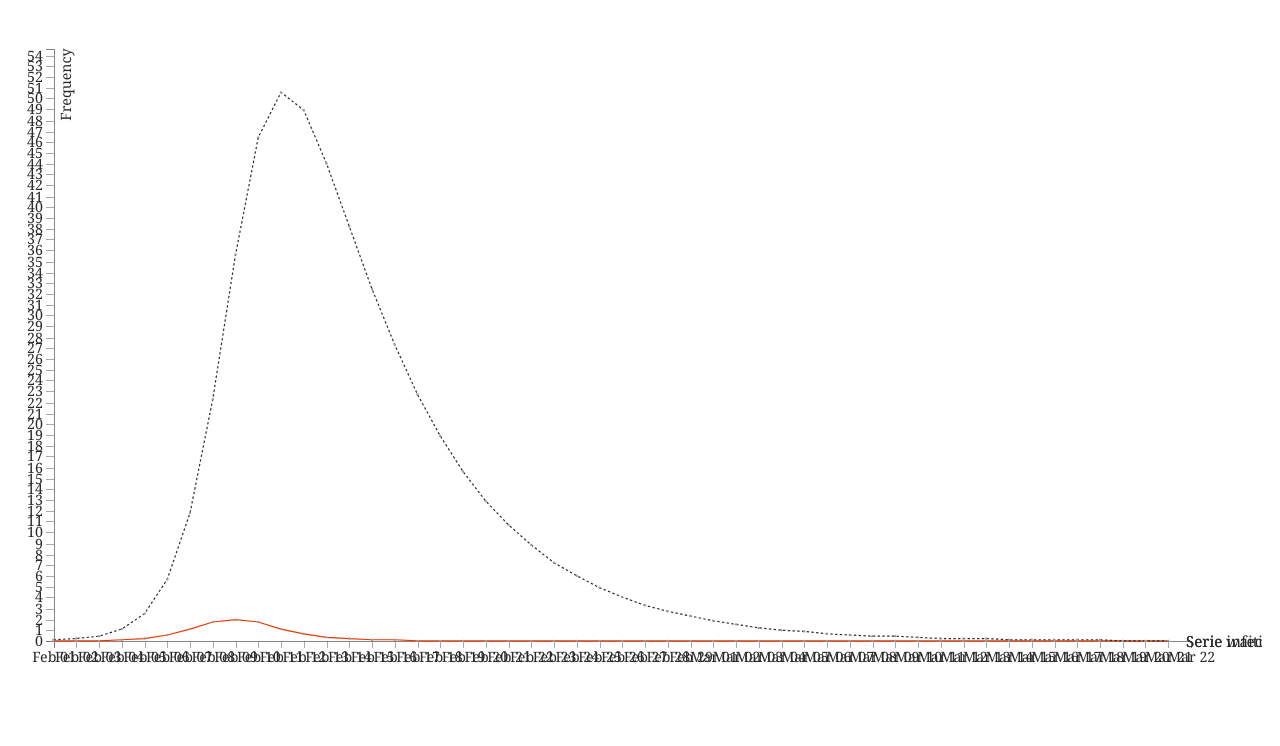
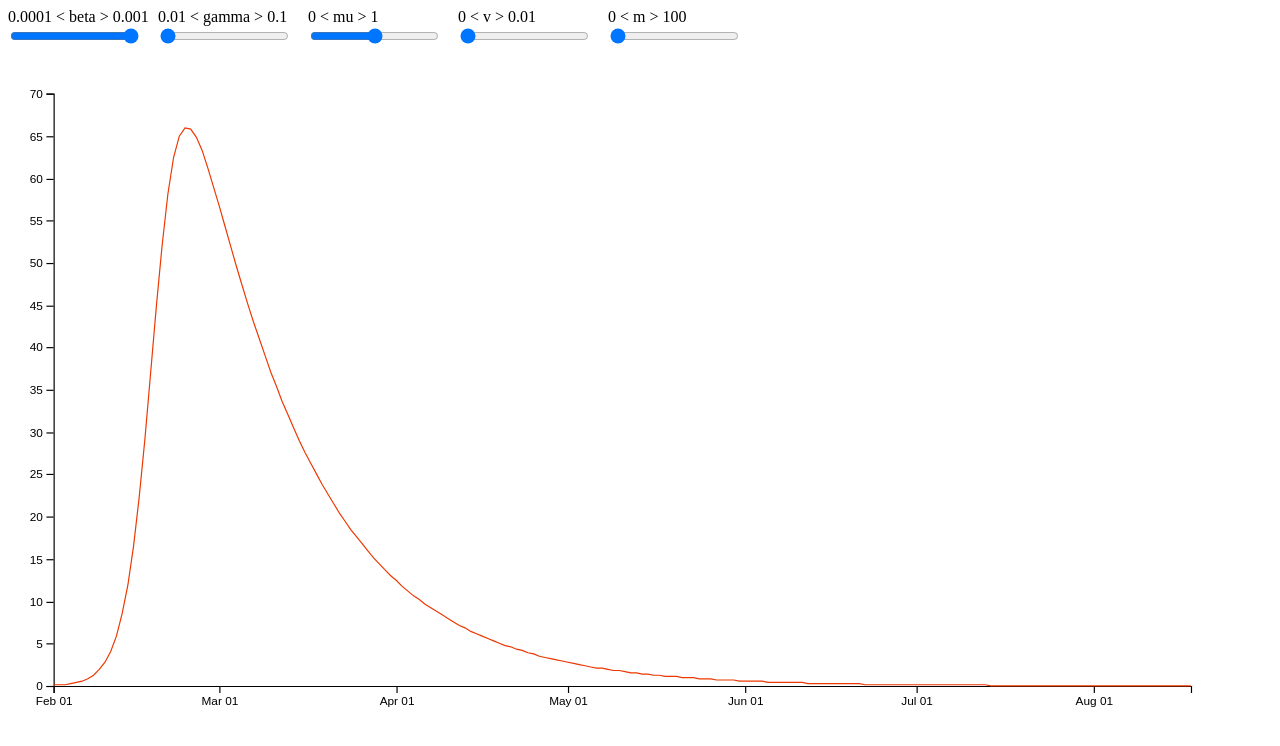
Before and after one commit to epicurve/epicurve.github.io, a plain HTML site: page index.html in a window 1280 px wide. Drawn offline with nearby package versions, Linux system fonts and the light colour scheme; no server answers.

Commit message:
Working curve

```diff
--- a/css/style.css
+++ b/css/style.css
@@ -1,7 +1,7 @@
-svg {
+/*svg {
     display: block;
     margin: 0 auto;
-}
+}*/
 
 /* AXES */
 /* ticks */
@@ -61,3 +61,8 @@ font-size: 150%;
 stroke: none;
 fill: #9c9c9c;
 }
+
+.inputdiv {
+display: inline-block;
+width:150px;
+}
--- a/js/viz.js
+++ b/js/viz.js
@@ -1,16 +1,27 @@
-var beta = 0.000554;
+var sim_params = new Object();
+sim_params.beta = 0.0010;
+sim_params.gamma = 0.01;
+sim_params.v = 0;
+sim_params.mu = 0.5;
+sim_params.m = 3
+
+var display_params = new Object();
+
+function sim_curve() {
+  var beta = sim_params.beta
+  var gamma = sim_params.gamma
   var beta_external = 0.01 * beta;
-var m = 3;
-var gamma = 0.01;
+  var m = sim_params.m;
   var rho = gamma / beta;
   var dt = 0.1;
   var T = 10000;
-var v = 0;
-var mu = 0.5;
+  var v = sim_params.v;
+  var mu = sim_params.mu;
   var N = 500;
   var y0 = 0.1;
 
-var data_frequency = T / 50;
+  var num_points = 200;
+  var data_frequency = T / num_points;
 
   var w = 0;
   var x = 100-y0;
@@ -49,34 +60,101 @@ for (t = 0; t < T; t++) {
   }
   var end_date = new Date(2020, 1, 1 + day);
 
-// barWidth = width / data.length - padding;
+  var sim_data = [
+    // {id: "waiting", values: ws},
+    {id: "infected", values: ys},
+    // {id: "healthy", values: xs},
+    // {id: "removed", values: zs},
+  ];
+  return sim_data;
+}
 
-// let svg = d3.select('body')
-//             .append('svg')
-//             .attr('width', width)
-//             .attr('height', height);
+const line = d3.line()
+    .x(function(d) { return xScale(d.date); })
+    .y(function(d) { return yScale(d.measurement); });
 
-// svg.selectAll('rect')
-//   .data(data)
-//   .enter()
-//     .append('rect')
-//     .attrs({
-//       x: (d, i) => i * (width / data.length),
-//       y: d => height - d,
-//       width: barWidth,
-//       height: d => d,
-//       fill: 'green'
+function update_plot(sim_data) {
+  d3.select("path.line-0").remove()
+
+  // update_axis(sim_data)
+  let id = 0;
+  const ids = function () {
+      return "line-"+id++;
+  }
+
+  //----------------------------LINES-----------------------------//
+  const lines = svg.selectAll("lines")
+      .data(sim_data)
+      .enter()
+      .append("g");
+
+  lines.append("path")
+  .attr("class", ids)
+  .attr("d", function(d) { return line(d.values); });
+
+  // lines.append("text")
+  // .attr("class","serie_label")
+  // .datum(function(d) {
+  //     return {
+  //         id: d.id,
+  //         value: d.values[d.values.length - 1]}; })
+  // .attr("transform", function(d) {
+  //         return "translate(" + (xScale(d.value.date) + 10)
+  //         + "," + (yScale(d.value.measurement) + 5 )+ ")"; })
+  // .attr("x", 5)
+  // .text(function(d) { return ("Serie ") + d.id; });
+
+  //---------------------------POINTS-----------------------------//
+  // lines.selectAll("points")
+  // .data(function(d) {return d.values})
+  // .enter()
+  // .append("circle")
+  // .attr("cx", function(d) { return xScale(d.date); })
+  // .attr("cy", function(d) { return yScale(d.measurement); })
+  // .attr("r", 1)
+  // .attr("class","point")
+  // .style("opacity", 1);
+
+  //---------------------------EVENTS-----------------------------//
+
+  // lines.selectAll("circles")
+  // .data(function(d) { return(d.values); } )
+  // .enter()
+  // .append("circle")
+  // .attr("cx", function(d) { return xScale(d.date); })
+  // .attr("cy", function(d) { return yScale(d.measurement); })
+  // .attr('r', 10)
+  // .style("opacity", 0)
+  // .on('mouseover', function(d) {
+  //     tooltip.transition()
+  // .delay(30)
+  //     .duration(200)
+  //     .style("opacity", 1);
+  //     tooltip.html(d.measurement)
+  //     .style("left", (d3.event.pageX + 25) + "px")
+  //     .style("top", (d3.event.pageY) + "px");
+  //     const selection = d3.select(this).raise();
+  //     selection
+  //     .transition()
+  //     .delay("20")
+  //     .duration("200")
+  //     .attr("r", 6)
+  //     .style("opacity", 1)
+  //     .style("fill","#ed3700");
+  // })
+  // .on("mouseout", function(d) {
+  //     tooltip.transition()
+  //     .duration(100)
+  //     .style("opacity", 0);
+  //     const selection = d3.select(this);
+  //     selection
+  //     .transition()
+  //     .delay("20")
+  //     .duration("200")
+  //     .attr("r", 10)
+  //     .style("opacity", 0);
   // });
-
-// svg.selectAll('text')
-//   .data(data)
-//   .enter()
-//     .append('text')
-//     .text((d) => d)
-//     .attrs({
-//       x: (d,i) => i * (width / data.length) + barWidth / 2 - 10,
-//       y: (d) => height - d + 20
-// });
+}
 
 //------------------------1. PREPARATION------------------------//
 //-----------------------------SVG------------------------------//
@@ -86,7 +164,48 @@ const margin = 5;
 const padding = 5;
 const adj = 30;
 // we are appending SVG first
-const svg = d3.select("div#container").append("svg")
+const container = d3.select("div#container")
+
+function update() {
+  beta = document.getElementById("beta_slider").value;
+  gamma = document.getElementById("gamma_slider").value;
+  sim_data = sim_curve();
+  update_plot(sim_data);
+}
+
+function make_new_slider(sim_param_name, min, max, step) {
+  function update() {
+    sim_params[sim_param_name] = document.getElementById(sim_param_name).value;
+    sim_data = sim_curve();
+    update_plot(sim_data);
+  }
+
+  slider_input = container.append("div")
+    .attr("class", "inputdiv");
+  // slider_input.append("div").text(min);
+  slider_input.append("div")
+    .text(min + " < " + sim_param_name + " > " + max);
+  // slider_input.append("div").text(min).attr("style", "width:150px; margin:0px");
+  slider_input.append("input")
+    .attr("type", "range")
+    .attr("min", min)
+    .attr("max", max)
+    .attr("step", step)
+    .attr("id", sim_param_name)
+    .attr("value", sim_params[sim_param_name])
+    .on("input", function input() {
+      update();
+    });
+  // slider_input.append("div").text(max).attr("style", "width:150px");
+}
+
+make_new_slider("beta", 0.0001, 0.0010, 0.0001, )
+make_new_slider("gamma", 0.01, 0.10, 0.01)
+make_new_slider("mu", 0.0, 1.0, 0.1)
+make_new_slider("v", 0.0, 0.01, 0.001)
+make_new_slider("m", 0, 100, 10)
+
+const svg = container.append("svg")
     .attr("preserveAspectRatio", "xMinYMin meet")
     .attr("viewBox", "-"
           + adj + " -"
@@ -97,60 +216,45 @@ const svg = d3.select("div#container").append("svg")
     .style("margin", margin)
     .classed("svg-content", true);
 
-//-----------------------------DATA-----------------------------//
+sim_data = sim_curve();
+
 const timeConv = d3.timeParse("%d-%b-%Y");
-const dataset = d3.csv("data/data.csv");
-// dataset.then(function(data) {
-//     var slices = data.columns.slice(1).map(function(id) {
-//         return {
-//             id: id,
-//             values: data.map(function(d){
-//                 return {
-//                     date: timeConv(d.date),
-//                     measurement: +d[id]
-//                 };
-//             })
-//         };
-//     });
-
-slices = [
-  {id: "waiting", values: ws},
-  {id: "infected", values: ys},
-];
-// console.log(slices);
-// console.log(slices2);
-
-// slices = slices2;
 
 //----------------------------SCALES----------------------------//
-const xScale = d3.scaleTime().range([0,width]);
-const yScale = d3.scaleLinear().rangeRound([height, 0]);
-dates = [start_date, end_date]
+var xScale;
+var yScale;
+var yaxis;
+var xaxis;
+
+function update_axis(sim_data) {
+  xScale = d3.scaleTime().range([0,width]);
+  yScale = d3.scaleLinear().rangeRound([height, 0]);
+  L = sim_data[0].values.length
+  dates = [sim_data[0].values[0].date, sim_data[0].values[L-1].date]
   xScale.domain(dates);
-yScale.domain([(0), d3.max(slices, function(c) {
+  yScale.domain([(0), d3.max(sim_data, function(c) {
       return d3.max(c.values, function(d) {
           return d.measurement + 4; });
           })
       ]);
 
   //-----------------------------AXES-----------------------------//
-const yaxis = d3.axisLeft()
-    .ticks((slices[0].values).length)
+  yaxis = d3.axisLeft()
+      .ticks(10) // (slices[0].values).length)
       .scale(yScale);
 
-const xaxis = d3.axisBottom()
-    .ticks(d3.timeDay.every(1))
+  xaxis = d3.axisBottom()
+      .ticks(10)
       .tickFormat(d3.timeFormat('%b %d'))
       .scale(xScale);
 
-//----------------------------LINES-----------------------------//
-const line = d3.line()
-    .x(function(d) { return xScale(d.date); })
-    .y(function(d) { return yScale(d.measurement); });
+  svg.select(".xaxis")
+      .transition(t)
+      .call(xaxis)
 
-let id = 0;
-const ids = function () {
-    return "line-"+id++;
+  svg.select(".yaxis")
+      .transition(t)
+      .call(yaxis)
 }
 
 //---------------------------TOOLTIP----------------------------//
@@ -161,91 +265,22 @@ const tooltip = d3.select("body").append("div")
 
 //-------------------------2. DRAWING---------------------------//
 //-----------------------------AXES-----------------------------//
+
+update_axis(sim_data)
+
 svg.append("g")
-    .attr("class", "axis")
+    .attr("class", "xaxis")
     .attr("transform", "translate(0," + height + ")")
     .call(xaxis);
 
 svg.append("g")
-    .attr("class", "axis")
+    .attr("class", "yaxis")
     .call(yaxis)
-    .append("text")
-    .attr("transform", "rotate(-90)")
-    .attr("dy", ".75em")
-    .attr("y", 6)
-    .style("text-anchor", "end")
-    .text("Frequency");
+    // .append("text")
+    // .attr("transform", "rotate(-90)")
+    // .attr("dy", ".75em")
+    // .attr("y", 6)
+    // .style("text-anchor", "end")
+    // .text("Frequency");
 
-//----------------------------LINES-----------------------------//
-const lines = svg.selectAll("lines")
-    .data(slices)
-    .enter()
-    .append("g");
-
-    lines.append("path")
-    .attr("class", ids)
-    .attr("d", function(d) { return line(d.values); });
-
-    lines.append("text")
-    .attr("class","serie_label")
-    .datum(function(d) {
-        return {
-            id: d.id,
-            value: d.values[d.values.length - 1]}; })
-    .attr("transform", function(d) {
-            return "translate(" + (xScale(d.value.date) + 10)
-            + "," + (yScale(d.value.measurement) + 5 )+ ")"; })
-    .attr("x", 5)
-    .text(function(d) { return ("Serie ") + d.id; });
-
-//---------------------------POINTS-----------------------------//
-    lines.selectAll("points")
-    .data(function(d) {return d.values})
-    .enter()
-    .append("circle")
-    .attr("cx", function(d) { return xScale(d.date); })
-    .attr("cy", function(d) { return yScale(d.measurement); })
-    .attr("r", 1)
-    .attr("class","point")
-    .style("opacity", 1);
-
-//---------------------------EVENTS-----------------------------//
-    lines.selectAll("circles")
-    .data(function(d) { return(d.values); } )
-    .enter()
-    .append("circle")
-    .attr("cx", function(d) { return xScale(d.date); })
-    .attr("cy", function(d) { return yScale(d.measurement); })
-    .attr('r', 10)
-    .style("opacity", 0)
-    .on('mouseover', function(d) {
-        tooltip.transition()
-    .delay(30)
-        .duration(200)
-        .style("opacity", 1);
-        tooltip.html(d.measurement)
-        .style("left", (d3.event.pageX + 25) + "px")
-        .style("top", (d3.event.pageY) + "px");
-        const selection = d3.select(this).raise();
-        selection
-        .transition()
-        .delay("20")
-        .duration("200")
-        .attr("r", 6)
-        .style("opacity", 1)
-        .style("fill","#ed3700");
-    })
-    .on("mouseout", function(d) {
-        tooltip.transition()
-        .duration(100)
-        .style("opacity", 0);
-        const selection = d3.select(this);
-        selection
-        .transition()
-        .delay("20")
-        .duration("200")
-        .attr("r", 10)
-        .style("opacity", 0);
-    });
-
-// });
+update_plot(sim_data)
```
Also changed, not shown: index.html (+2 -1 lines). Lines whose indentation alone changed are shown as unchanged.
